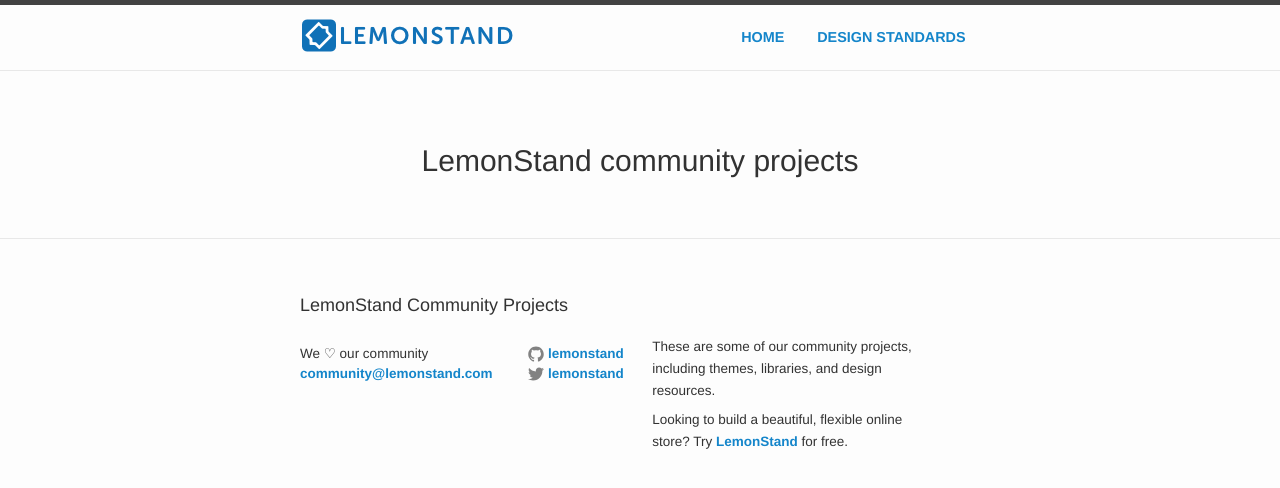
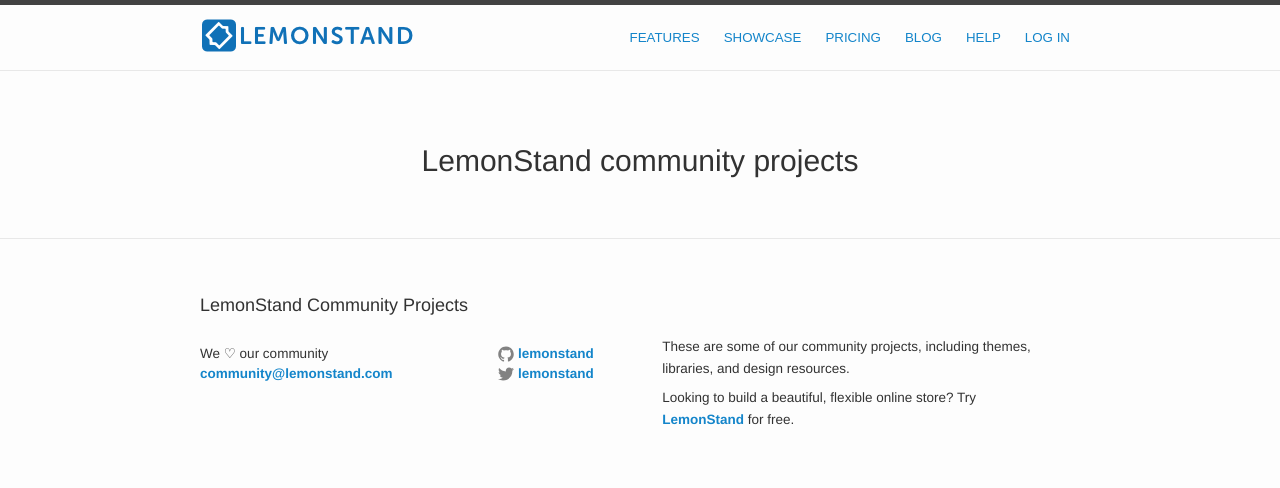
Before and after one commit to lemonstand/lemonstand.github.com, a Jekyll site: the page built from index.html, in a window 1280 px wide. Shown: the top 488 px of the page. Built offline with Jekyll 4.4.1, drawn with Linux system fonts in a browser that asks for light colours; nearby versions of some CDN libraries.

Commit message:
Updated main menu, wider page, menu reorg to allow top menu to be shared.

```diff
--- a/_includes/menu.html
+++ b/_includes/menu.html
@@ -1,16 +1,9 @@
+<nav class="menu">
+    <a href="https://lemonstand.com/features">Features</a>
+    <a href="https://lemonstand.com/features">Showcase</a>
+    <a href="https://lemonstand.com/features">Pricing</a>
 
-
-<nav class="menu">
-
-    <a href="/">Home</a>
-    <a href="/guidelines/">Design Standards</a>
-
-
-    <nav class="sub-menu" style="display: none">
-    {% for page in site.guidelines %}
-      {% if page.title %}
-      <a class="page-link" href="{{ page.url | prepend: site.baseurl }}">{{ page.title }}</a>
-      {% endif %}
-    {% endfor %}
-    </nav>
+    <a href="https://lemonstand.com/features">Blog</a>
+    <a href="https://lemonstand.com/features">Help</a>
+    <a href="https://lemonstand.com/features">Log in</a>
 </nav>
--- a/_sass/_brand.scss
+++ b/_sass/_brand.scss
@@ -15,8 +15,13 @@
 		text-transform: uppercase;
 		padding: 1.5em 0;
 
+
 		> a {
-			padding: 0 1em;
+			padding: 0 .75em;
+
+            font-family: "Museo Rounded", sans-serif;
+            font-weight: normal;
+            font-size: 10pt;
 		}
 	}
 }
--- a/_sass/_lemonstand.scss
+++ b/_sass/_lemonstand.scss
@@ -147,6 +147,8 @@
 
 .page-menu {
 	text-align: center;
+	margin-top: 1em;
+
 	nav {
 		a.btn.btn-default {
 			color: $textNormal !important;
--- a/css/main.scss
+++ b/css/main.scss
@@ -22,7 +22,7 @@
 $grey-color-dark:  darken($grey-color, 25%);
 
 // Width of the content area
-$content-width:    800px;
+$content-width:    1000px;
 
 $on-palm:          600px;
 $on-laptop:        800px;
```
